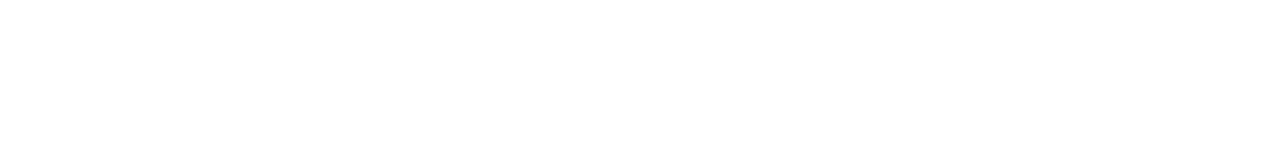
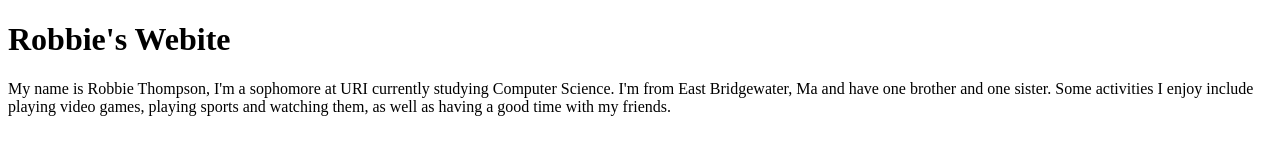
Before and after one commit to robbiethompson4/robbiethompson4.github.io, a plain HTML site: page index.html in a window 1280 px wide. Drawn offline with Linux system fonts and the light colour scheme.

Commit message:
Update index.html

```diff
--- a/index.html
+++ b/index.html
@@ -5,6 +5,8 @@
         <title>HTML basics</title>
     </head>
     <body>
+        <h1>Robbie's Webite</h1>
+        <p>My name is Robbie Thompson, I'm a sophomore at URI currently studying Computer Science. I'm from East Bridgewater, Ma and have one brother and one sister. Some activities I enjoy include playing video games, playing sports and watching them, as well as having a good time with my friends.</P>
 
 
     </body>
```
